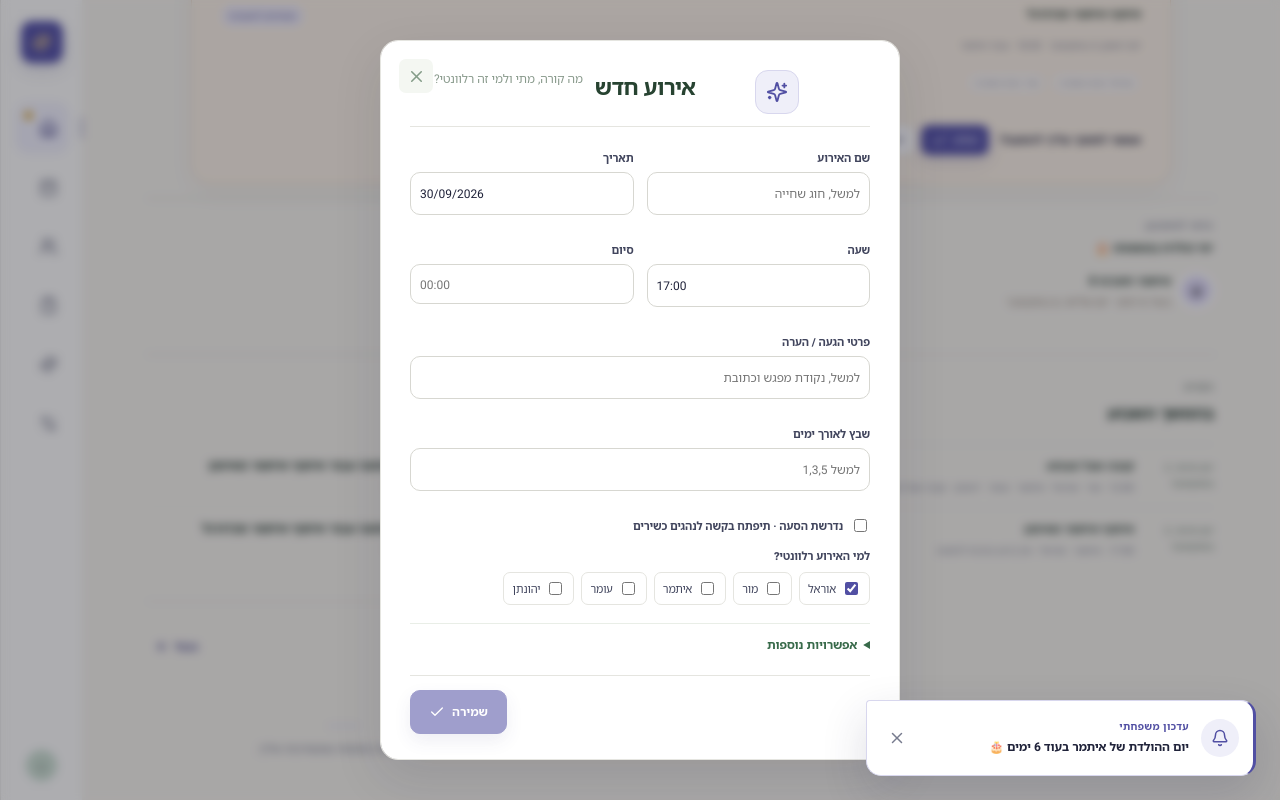
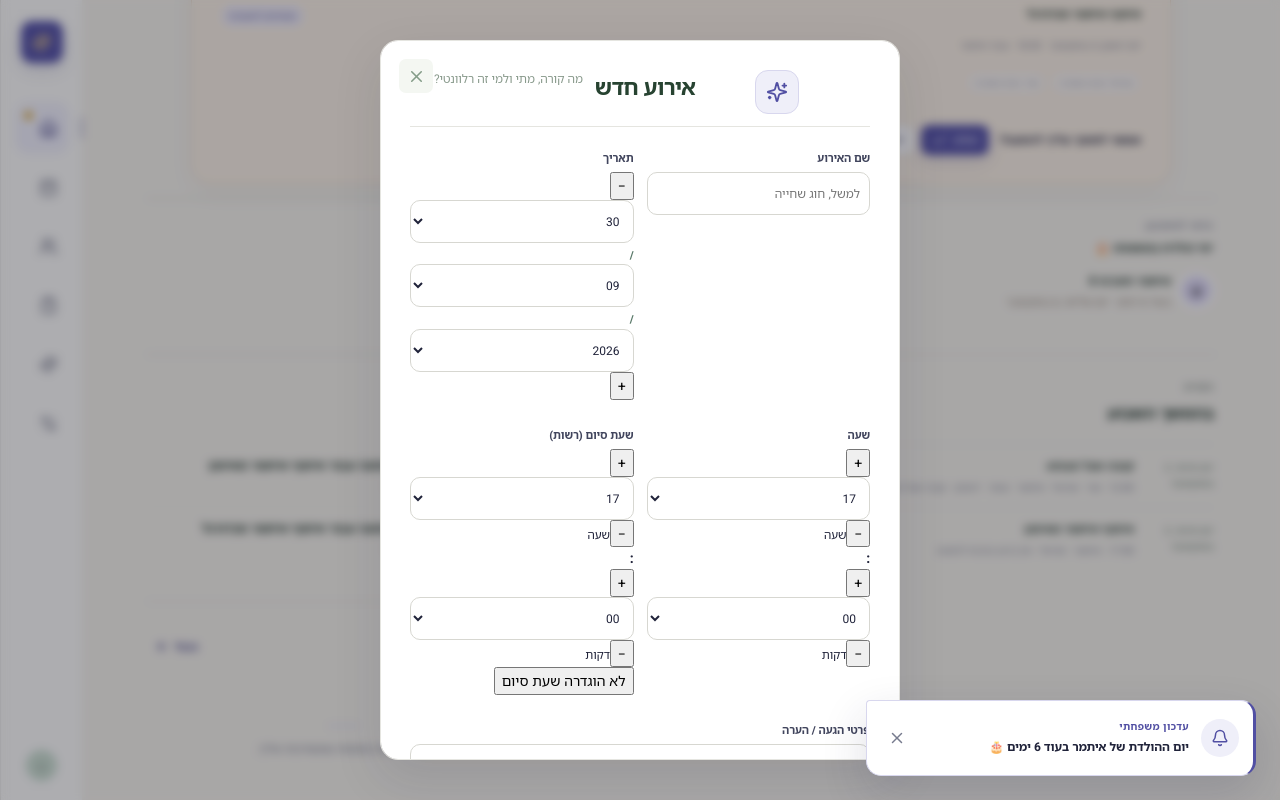
Before and after one commit to noamc24/Family-AutoPilot, a React (Vite) app: page / in a window 1280 px wide. Both pictures are taken after a click on the button "הוספה". Shown: the part 1198-1998 px from the top of the page. Built offline with nearby package versions, Linux system fonts and the light colour scheme.

Commit message:
feat: update event-related terminology for consistency across the application

```diff
--- a/scripts/capture-home-final-qa.mjs
+++ b/scripts/capture-home-final-qa.mjs
@@ -81,7 +81,7 @@ for (const viewport of [{ width: 1440, height: 1000 }, { width: 390, height: 844
   if (viewport.width === 1440) {
     const { context, page } = await open(viewport, 'empty')
     await assertCalm(page, 0)
-    await page.getByText('אין עוד דברים מתוכננים להיום.').waitFor()
+    await page.getByText('אין עוד אירועים מתוכננים להיום.').waitFor()
     await shot(page, `desktop-calm-empty-${viewport.width}x${viewport.height}.png`)
     await context.close()
   }
--- a/src/App.tsx
+++ b/src/App.tsx
@@ -1487,7 +1487,7 @@ function App() {
                   <button className="concept-e-add" onClick={() => openEvent()}><Plus size={14}/> הוספת אירוע</button>
                 </section>
                 {operationalCount > 0 && <section className={`concept-e-attention-zone action-center ${attentionExpanded ? 'is-expanded' : ''}`}>
-                  <header className="action-center-header"><div><span>מרכז פעולה</span><h2>דורש ממך פעולה <b>{operationalCount}</b></h2></div><p>הדברים החשובים שמחכים להחלטה שלך.</p></header>
+                  <header className="action-center-header"><div><span>מרכז פעולה</span><h2>דורש ממך פעולה <b>{operationalCount}</b></h2></div><p>היארועים החשובים שמחכים להחלטה שלך.</p></header>
                 <DecisionCenter
                   data={data}
                   family={family}
@@ -1781,7 +1781,7 @@ function App() {
             if (e.target === e.currentTarget && !processing) setDialog(null)
           }}
         >
-          <div className="plan-modal" role="dialog" aria-modal="true" aria-label="חלון עריכה">
+          <div className={`plan-modal ${dialog?.type === 'event' ? 'event-modal' : ''}`} role="dialog" aria-modal="true" aria-label="חלון עריכה">
             <button className="modal-close" onClick={() => setDialog(null)} aria-label="סגירה">
               <X size={19} />
             </button>
@@ -1804,19 +1804,19 @@ function App() {
                     <input required value={form.title || ''} onChange={(e) => updateForm('title', e.target.value)} placeholder="למשל, חוג שחייה" />
                   </Field>
                   <Field label="תאריך">
-                    <input type="date" value={form.date || ''} onChange={(e) => updateForm('date', e.target.value)} />
+                    <EventDatePicker value={form.date || localDate()} onChange={(value) => updateForm('date', value)} />
                   </Field>
                   <Field label="שעה">
-                    <input type="time" value={form.time || ''} onChange={(e) => updateForm('time', e.target.value)} />
+                    <TimeWheel value={form.time || '17:00'} onChange={(value) => updateForm('time', value)} />
                   </Field>
-                  <Field label="סיום" className="compact">
-                    <input type="time" value={form.endTime || ''} onChange={(e) => updateForm('endTime', e.target.value)} />
+                  <Field label="שעת סיום (רשות)" className="compact">
+                    <TimeWheel value={form.endTime || ''} onChange={(value) => updateForm('endTime', value)} optional />
                   </Field>
                   <Field label="פרטי הגעה / הערה" className="full">
                     <input value={form.details || ''} onChange={(e) => updateForm('details', e.target.value)} placeholder="למשל, נקודת מפגש וכתובת" />
                   </Field>
                   <Field label="שבץ לאורך ימים" className="full">
-                    <input value={form.eventDays || ''} onChange={(e) => updateForm('eventDays', e.target.value)} placeholder="למשל 1,3,5" />
+                    <WeekdayPicker value={form.eventDays || ''} onChange={(value) => updateForm('eventDays', value)} />
                   </Field>
                 </div>
                 <label className="rule-check">
@@ -1873,9 +1873,6 @@ function App() {
                   <div className="form-grid">
                     <Field label="סמל">
                       <input value={form.icon || ''} onChange={(e) => updateForm('icon', e.target.value)} maxLength={4} />
-                    </Field>
-                    <Field label="שעת סיום (רשות)">
-                      <input type="time" value={form.endTime || ''} onChange={(e) => updateForm('endTime', e.target.value)} />
                     </Field>
                     <Field label="חשיבות">
                       <select value={form.priority || 'normal'} onChange={(e) => updateForm('priority', e.target.value)}>
@@ -2238,6 +2235,72 @@ function Field({ label, children, className }: { label: string; children: React.
   )
 }
 
+const pad2 = (value: number) => String(value).padStart(2, '0')
+
+function EventDatePicker({ value, onChange }: { value: string; onChange: (value: string) => void }) {
+  const fallback = localDate()
+  const [rawYear, rawMonth, rawDay] = (value || fallback).split('-').map(Number)
+  const year = Number.isInteger(rawYear) ? rawYear : Number(fallback.slice(0, 4))
+  const month = Number.isInteger(rawMonth) ? rawMonth : Number(fallback.slice(5, 7))
+  const day = Number.isInteger(rawDay) ? rawDay : Number(fallback.slice(8, 10))
+  const currentYear = new Date().getFullYear()
+  const years = Array.from(new Set([year, ...Array.from({ length: 8 }, (_, index) => currentYear - 1 + index)])).sort((a, b) => a - b)
+  const daysInMonth = new Date(year, month, 0).getDate()
+  const update = (nextYear: number, nextMonth: number, nextDay: number) => {
+    const validDay = Math.min(nextDay, new Date(nextYear, nextMonth, 0).getDate())
+    onChange(`${nextYear}-${pad2(nextMonth)}-${pad2(validDay)}`)
+  }
+  const shiftDay = (amount: number) => {
+    const next = new Date(`${value || fallback}T12:00:00`)
+    next.setDate(next.getDate() + amount)
+    onChange(`${next.getFullYear()}-${pad2(next.getMonth() + 1)}-${pad2(next.getDate())}`)
+  }
+  return <div className="event-date-picker" aria-label="בחירת תאריך">
+    <button type="button" onClick={() => shiftDay(-1)} aria-label="היום הקודם">−</button>
+    <div>
+      <select aria-label="יום" value={Math.min(day, daysInMonth)} onChange={event => update(year, month, Number(event.target.value))}>{Array.from({ length: daysInMonth }, (_, index) => <option key={index + 1} value={index + 1}>{pad2(index + 1)}</option>)}</select>
+      <span>/</span>
+      <select aria-label="חודש" value={month} onChange={event => update(year, Number(event.target.value), day)}>{Array.from({ length: 12 }, (_, index) => <option key={index + 1} value={index + 1}>{pad2(index + 1)}</option>)}</select>
+      <span>/</span>
+      <select aria-label="שנה" value={year} onChange={event => update(Number(event.target.value), month, day)}>{years.map(option => <option key={option} value={option}>{option}</option>)}</select>
+    </div>
+    <button type="button" onClick={() => shiftDay(1)} aria-label="היום הבא">+</button>
+  </div>
+}
+
+function TimeWheel({ value, onChange, optional = false }: { value: string; onChange: (value: string) => void; optional?: boolean }) {
+  const [rawHour, rawMinute] = (value || '17:00').split(':').map(Number)
+  const hour = Number.isInteger(rawHour) ? rawHour : 17
+  const minute = Number.isInteger(rawMinute) ? rawMinute : 0
+  const commit = (nextHour: number, nextMinute: number) => onChange(`${pad2((nextHour + 24) % 24)}:${pad2((nextMinute + 60) % 60)}`)
+  return <div className={`time-wheel ${!value ? 'is-empty' : ''}`} aria-label="בחירת שעה">
+    <div className="time-wheel-unit">
+      <button type="button" onClick={() => commit(hour + 1, minute)} aria-label="שעה הבאה">+</button>
+      <select aria-label="שעה" value={hour} onChange={event => commit(Number(event.target.value), minute)}>{Array.from({ length: 24 }, (_, index) => <option key={index} value={index}>{pad2(index)}</option>)}</select>
+      <button type="button" onClick={() => commit(hour - 1, minute)} aria-label="שעה קודמת">−</button>
+      <small>שעה</small>
+    </div>
+    <b>:</b>
+    <div className="time-wheel-unit">
+      <button type="button" onClick={() => commit(hour, minute + 1)} aria-label="דקה הבאה">+</button>
+      <select aria-label="דקה" value={minute} onChange={event => commit(hour, Number(event.target.value))}>{Array.from({ length: 60 }, (_, index) => <option key={index} value={index}>{pad2(index)}</option>)}</select>
+      <button type="button" onClick={() => commit(hour, minute - 1)} aria-label="דקה קודמת">−</button>
+      <small>דקות</small>
+    </div>
+    {optional && <button type="button" className="time-wheel-clear" onClick={() => onChange('')}>{value ? 'ללא שעת סיום' : 'לא הוגדרה שעת סיום'}</button>}
+  </div>
+}
+
+function WeekdayPicker({ value, onChange }: { value: string; onChange: (value: string) => void }) {
+  const selected = value.split(',').map(Number).filter(day => Number.isInteger(day))
+  const days = ['א׳', 'ב׳', 'ג׳', 'ד׳', 'ה׳', 'ו׳', 'ש׳']
+  const toggle = (day: number) => onChange((selected.includes(day) ? selected.filter(value => value !== day) : [...selected, day]).sort().join(','))
+  return <div className="weekday-picker" aria-label="בחירת ימים">
+    <p>רק לאירוע שנמשך לאורך כמה ימים</p>
+    <div>{days.map((label, day) => <button type="button" key={day} className={selected.includes(day) ? 'selected' : ''} aria-pressed={selected.includes(day)} onClick={() => toggle(day)}>{label}</button>)}</div>
+  </div>
+}
+
 function LocalizedDateTimeInput({ element }: { element: React.ReactElement<any> }) {
   const inputType = element.props.type as 'date' | 'time' | 'datetime-local'
   const raw = String(element.props.value || '')
@@ -2631,7 +2694,7 @@ function HomeBrief({
         <h2>המשך היום</h2>
       </div>
       {!brief.events.length && !brief.tasks.length ? (
-        <p className="quiet-copy">אין עוד דברים מתוכננים להיום.</p>
+        <p className="quiet-copy">אין עוד אירועים מתוכננים להיום.</p>
       ) : (
         <div className="brief-list">
           {brief.events.map((event) => (
@@ -3195,9 +3258,6 @@ function ChildHome({
   const reminders = tasks.filter((task) => !task.done)
   return (
     <div className="child-home">
-      <button className="dark-button child-add-event" onClick={onCreateEvent}>
-        <Plus size={16} /> הוספת אירוע
-      </button>
       <div className="welcome-row">
         <div>
           <div className="eyebrow">
@@ -3207,13 +3267,16 @@ function ChildHome({
           <p>האירועים והתזכורות ששייכים לך ב־{family.name}.</p>
         </div>
       </div>
+      <button className="dark-button child-add-event" onClick={onCreateEvent}>
+        <Plus size={16} /> הוספת אירוע
+      </button>
       <section className="pulse-card covered">
         <div className="pulse-icon">
           <Sparkles size={25} />
         </div>
         <div className="pulse-copy">
           <span className="pulse-kicker">בשבילך היום</span>
-          <h2>{today.length ? `${today.length} דברים בתוכנית שלך` : 'יום רגוע לפניך'}</h2>
+          <h2>{today.length ? `${today.length} אירועים בתוכנית שלך` : 'יום רגוע לפניך'}</h2>
           <p>{reminders.length ? `ויש לך ${reminders.length} תזכורות פתוחות.` : 'אין משימות שמחכות לך כרגע.'}</p>
         </div>
       </section>
--- a/src/components/CalendarView.tsx
+++ b/src/components/CalendarView.tsx
@@ -103,8 +103,8 @@ function RowsView({ grouping, days, people, events, routines, tasks, onItem, onT
   const dates = new Set(days.map(localIsoDate))
   const populatedDays = days.filter(day => { const iso = localIsoDate(day); return events.some(event => event.date === iso) || routines.some(item => item.date === iso) || tasks.some(task => task.due === iso) })
   const row = (item: CalendarItem, suffix?: React.ReactNode) => <button className={`calendar-row ${isRoutine(item) ? 'routine' : ''}`} key={item.id} onClick={() => onItem(item)}><time>{itemEnd(item) !== itemTime(item) ? formatTimeRange(itemTime(item), itemEnd(item)) : itemTime(item)}</time><span><strong>{item.title}</strong><small>{isRoutine(item) ? item.personName : dateLabel(item.date)}</small></span>{isRoutine(item) ? <em><Repeat2 size={13}/> קבוע</em> : suffix}{!isRoutine(item) && item.sourceSignalId && <b title="LIA עדכנה">✦</b>}</button>
-  if (grouping === 'people') return <div className="grouped-rows people-rows">{people.map(person => { const items: CalendarItem[] = [...events.filter(event => dates.has(event.date) && (event.participantIds.includes(person.id) || event.responsibleId === person.id)), ...routines.filter(item => dates.has(item.date) && item.personId === person.id)].sort((a, b) => `${a.date}${itemTime(a)}`.localeCompare(`${b.date}${itemTime(b)}`)); return <section key={person.id}><h2><span className={`avatar mini ${person.color}`}>{person.name[0]}</span>{person.name}</h2>{items.length ? items.map(item => row(item, !isRoutine(item) && item.responsibleId === person.id ? <em><Car size={13}/> מסיע/ה</em> : null)) : <p>אין דברים מתוכננים כאן.</p>}</section>})}</div>
-  return <div className="grouped-rows day-rows">{populatedDays.length ? populatedDays.map(day => { const iso = localIsoDate(day); const items: CalendarItem[] = [...events.filter(event => event.date === iso), ...routines.filter(item => item.date === iso)].sort((a, b) => itemTime(a).localeCompare(itemTime(b))); return <section key={iso}><h2>{dateLabel(iso)}</h2>{items.map(item => row(item, !isRoutine(item) && item.responsibleId ? <em><Car size={13}/> {people.find(person => person.id === item.responsibleId)?.name || 'נהג/ת'}</em> : null))}{tasks.filter(task => task.due === iso).map(task => <button className="calendar-row task" key={task.id} onClick={() => onTask(task)}><time>משימה</time><span><strong>{task.title}</strong></span>{task.sourceSignalId && <b>✦</b>}</button>)}</section>}) : <p className="calendar-empty">אין דברים מתוכננים כאן.</p>}</div>
+  if (grouping === 'people') return <div className="grouped-rows people-rows">{people.map(person => { const items: CalendarItem[] = [...events.filter(event => dates.has(event.date) && (event.participantIds.includes(person.id) || event.responsibleId === person.id)), ...routines.filter(item => dates.has(item.date) && item.personId === person.id)].sort((a, b) => `${a.date}${itemTime(a)}`.localeCompare(`${b.date}${itemTime(b)}`)); return <section key={person.id}><h2><span className={`avatar mini ${person.color}`}>{person.name[0]}</span>{person.name}</h2>{items.length ? items.map(item => row(item, !isRoutine(item) && item.responsibleId === person.id ? <em><Car size={13}/> מסיע/ה</em> : null)) : <p>אין אירועים מתוכננים כאן.</p>}</section>})}</div>
+  return <div className="grouped-rows day-rows">{populatedDays.length ? populatedDays.map(day => { const iso = localIsoDate(day); const items: CalendarItem[] = [...events.filter(event => event.date === iso), ...routines.filter(item => item.date === iso)].sort((a, b) => itemTime(a).localeCompare(itemTime(b))); return <section key={iso}><h2>{dateLabel(iso)}</h2>{items.map(item => row(item, !isRoutine(item) && item.responsibleId ? <em><Car size={13}/> {people.find(person => person.id === item.responsibleId)?.name || 'נהג/ת'}</em> : null))}{tasks.filter(task => task.due === iso).map(task => <button className="calendar-row task" key={task.id} onClick={() => onTask(task)}><time>משימה</time><span><strong>{task.title}</strong></span>{task.sourceSignalId && <b>✦</b>}</button>)}</section>}) : <p className="calendar-empty">אין אירועים מתוכננים כאן.</p>}</div>
 }
 
 function YearView({ anchor, events, routines, onMonth }: { anchor: Date; events: FamilyEvent[]; routines: RoutineOccurrence[]; onMonth: (month: number) => void }) {
--- a/src/components/LiaHomeSection.tsx
+++ b/src/components/LiaHomeSection.tsx
@@ -34,6 +34,6 @@ export function LiaHomeSection({ data, family, actorId }: { data: AppData; famil
       <div className="lia-section-heading"><span className="lia-section-icon">{active.length ? <Sparkles size={22}/> : <CheckCircle2 size={22}/>}</span><div><span>LIA · Life Intelligence Assistant</span><h2>{active.some(item => item.status === 'decisionRequired') ? 'LIA צריכה החלטה ממך' : active.length ? 'LIA זיהתה עבורך' : 'הכול מכוסה כרגע'}</h2><p>{active.length ? 'הדבר המשמעותי שכדאי לדעת עכשיו.' : 'LIA לא זיהתה כרגע משהו שדורש ממך פעולה.'}</p></div></div>
       {visibleActive.length > 0 && <div className="lia-card-grid">{visibleActive.map(item => <LiaCard key={item.id} item={item} memberName={id => family.people.find(person => person.id === id)?.name || 'בן משפחה'} onAction={action => act(item.id, action)}/>)}</div>}
     </section>
-    {handled.length > 0 && <section className="lia-handled"><div className="lia-handled-heading"><CheckCircle2 size={18}/><div><h2>LIA כבר טיפלה</h2><p>דברים שנסגרו ולא דורשים ממך בדיקה.</p></div></div><ul>{handled.map(item => <li key={item.id}><CheckCircle2 size={15}/><span><strong>{item.resolutionSummary || item.title}</strong>{!item.resolutionSummary && item.statusDetail && <small>{item.statusDetail}</small>}<time>{new Intl.DateTimeFormat('he-IL', { hour: '2-digit', minute: '2-digit' }).format(new Date(item.updatedAt))}</time></span></li>)}</ul></section>}
+    {handled.length > 0 && <section className="lia-handled"><div className="lia-handled-heading"><CheckCircle2 size={18}/><div><h2>LIA כבר טיפלה</h2><p>אירועים שנסגרו ולא דורשים ממך בדיקה.</p></div></div><ul>{handled.map(item => <li key={item.id}><CheckCircle2 size={15}/><span><strong>{item.resolutionSummary || item.title}</strong>{!item.resolutionSummary && item.statusDetail && <small>{item.statusDetail}</small>}<time>{new Intl.DateTimeFormat('he-IL', { hour: '2-digit', minute: '2-digit' }).format(new Date(item.updatedAt))}</time></span></li>)}</ul></section>}
   </div>
 }
--- a/src/liaChat.ts
+++ b/src/liaChat.ts
@@ -147,7 +147,7 @@ function responseFor(data: AppData, conversation: LiaConversation, member: Perso
     const tasks = data.tasks.filter(task => task.familyId === family.id && !task.done && (task.priority === 'high' || task.priority === 'critical')).slice(0, 2)
     const rides = data.transportationRequests.filter(request => request.familyId === family.id && !['COVERED', 'CANCELLED'].includes(request.status)).slice(0, 2)
     const items = [...interventions.slice(0, 2).map(item => item.detectedChange), ...rides.map(request => `עדיין אין נהג מאושר ל־${data.events.find(event => event.id === request.eventId)?.title || 'הסעה'}`), ...tasks.map(task => `${task.title} עד ${dateLabel(task.due)}`)].slice(0, 4)
-    return { text: items.length ? `יש כרגע ${items.length === 1 ? 'דבר אחד' : `${items.length} דברים`} שדורשים תשומת לב:\n${shortList(items)}` : 'הכול בשליטה כרגע. אין משהו שדורש ממך פעולה.', type: 'entitySummary', context: { ...context, lastInterventionId: interventions[0]?.id } }
+    return { text: items.length ? `יש כרגע ${items.length === 1 ? 'דבר אחד' : `${items.length} אירועים`} שדורשים תשומת לב:\n${shortList(items)}` : 'הכול בשליטה כרגע. אין משהו שדורש ממך פעולה.', type: 'entitySummary', context: { ...context, lastInterventionId: interventions[0]?.id } }
   }
   if (intent === 'WHO_CAN_DRIVE') {
     if (childMode) {
@@ -208,7 +208,7 @@ function responseFor(data: AppData, conversation: LiaConversation, member: Perso
   if (intent === 'ALREADY_HANDLED') {
     if (childMode) return { text: 'אני יכולה לעדכן אותך לגבי האירועים והאיסופים שלך.', context }
     const handled = visibleInterventions(data, family.id, member, false).filter(item => ['completed', 'noAction'].includes(item.status)).slice(0, 4)
-    return { text: handled.length ? `אלה הדברים שכבר טופלו:\n${shortList(handled.map(item => item.resolutionSummary || item.title))}` : 'לא מצאתי כרגע פעולות שסומנו כטופלו.', type: 'entitySummary', context }
+    return { text: handled.length ? `אלה האירועים שכבר טופלו:\n${shortList(handled.map(item => item.resolutionSummary || item.title))}` : 'לא מצאתי כרגע פעולות שסומנו כטופלו.', type: 'entitySummary', context }
   }
   if (intent === 'RIDE_STATUS') {
     const event = data.events.find(item => item.id === context.lastEventId) || matchingEvent(data, family.id, input, conversation)
```
Also changed, not shown: src/components/SettingsPage.tsx (+1 -1 lines), 1 other file (tests, documents, lock files or other folders).
